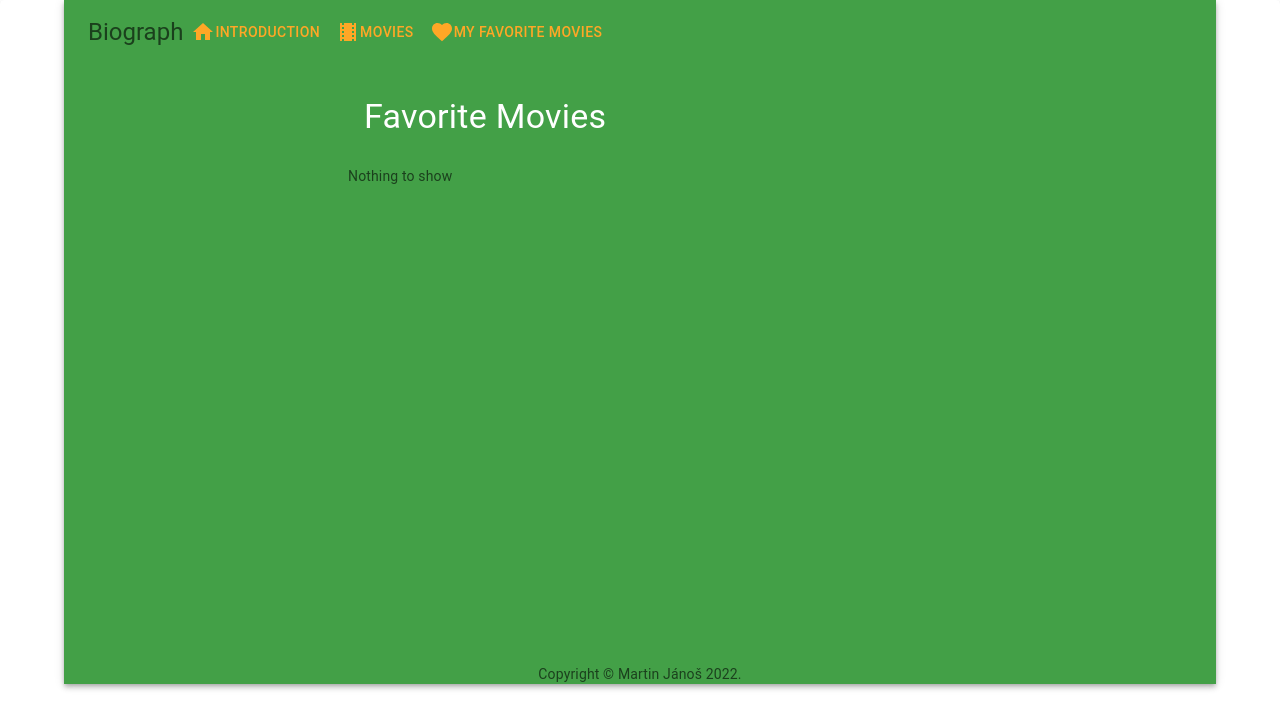
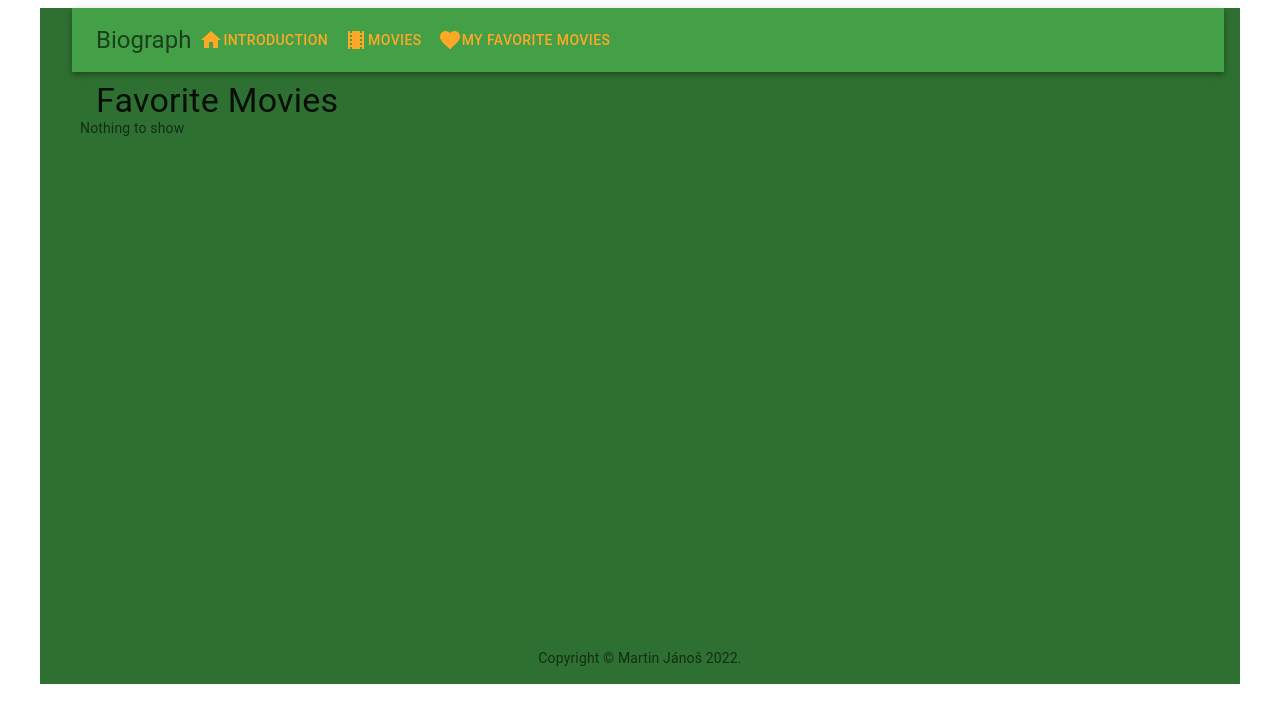
Before and after one commit to tinomar/biograph, a React (Create React App) app: page /movies/favorites in a window 1280 px wide. Shown: the top 728 px of the page. Built offline with nearby package versions, Linux system fonts and the light colour scheme.

Commit message:
Refactor layout

```diff
--- a/src/index.tsx
+++ b/src/index.tsx
@@ -1,7 +1,6 @@
 import React from 'react';
 import ReactDOM from 'react-dom/client';
 import { BrowserRouter, Routes, Route } from "react-router-dom";
-import { Paper, Container } from '@mui/material';
 import { ThemeProvider } from '@mui/material/styles';
 import './index.css';
 import NoPage from './pages/NoPage';
@@ -9,7 +8,7 @@ import MovieSearch from './pages/MovieSearch';
 import MovieDetails from './pages/MovieDetails';
 import MovieFavorites from './pages/MovieFavorites';
 import reportWebVitals from './reportWebVitals';
-import Header from './pages/Header';
+import Wrapper from './pages/Wrapper';
 import App from './App';
 import theme from './theme';
 
@@ -23,12 +22,10 @@ root.render(
   <React.StrictMode>
     <Provider store={store}>
       <ThemeProvider theme={theme}>
-        <Paper style={{ height: "200vh" }}>
-          <Container>
         <BrowserRouter>
           <Routes>
             <Route path="/" element={<App />} />
-                <Route path="/movies" element={<Header />}>
+            <Route path="/movies" element={<Wrapper />}>
               <Route index element={<MovieSearch />} />
               <Route path="favorites" element={<MovieFavorites />} />
               <Route path=":movieId" element={<MovieDetails />} />
@@ -36,8 +33,6 @@ root.render(
             </Route>
           </Routes>
         </BrowserRouter>
-          </Container>
-        </Paper>
       </ThemeProvider>
     </Provider>
   </React.StrictMode>
--- a/src/pages/Header.tsx
+++ /dev/null
@@ -1,59 +0,0 @@
-import React from 'react';
-import {
-  Link as RouterLink,
-  Outlet,
-} from 'react-router-dom';
-import { AppBar, Button, Toolbar, CssBaseline, Typography } from '@mui/material';
-import LocalMoviesIcon from '@mui/icons-material/LocalMovies';
-import FavoriteIcon from '@mui/icons-material/Favorite';
-import HomeIcon from '@mui/icons-material/Home';
-
-function Header() {
-
-  return (
-    <AppBar position="static">
-      <CssBaseline />
-      <Toolbar>
-        <Typography variant="h5" component="p" color="textSecondary">
-          Biograph
-        </Typography>
-        <div style={{ marginRight: "2rem" }}>
-          <Button
-            color="secondary"
-            variant="text"
-            component={RouterLink}
-            to="/"
-          >
-            <HomeIcon />
-            Introduction
-          </Button>
-          <Button
-            color="secondary"
-            variant="text"
-            component={RouterLink}
-            to="/movies"
-          >
-            <LocalMoviesIcon />
-            Movies
-          </Button>
-          <Button
-            color="secondary"
-            variant="text"
-            component={RouterLink}
-            to="/movies/favorites"
-          >
-            <FavoriteIcon />
-            My Favorite Movies
-          </Button>
-        </div>
-      </Toolbar>
-      <Outlet />
-      <Typography variant="body2" color="text.secondary" align="center">
-        {'Copyright © Martin Jánoš '}
-        {new Date().getFullYear()}.
-      </Typography>
-    </AppBar>
-  );
-}
-
-export default Header;
--- a/src/pages/MovieDetails.tsx
+++ b/src/pages/MovieDetails.tsx
@@ -68,8 +68,7 @@ function MovieDetails() {
   };
 
   return (
-    <div className="MovieDetails">
-      <Container maxWidth="md" sx={{ pt: 2, pb: 5 }}>
+    <Container sx={{ height: 560 }}>
       <Typography variant="h4" sx={{ pb: 2 }} component="h1">{movie?.Title}
         {!isInFavorites && <IconButton
           color="secondary"
@@ -188,7 +187,6 @@ function MovieDetails() {
         </Card>
       </TabPanel>
     </Container>
-    </div >
   );
 }
 
--- a/src/pages/MovieFavorites.tsx
+++ b/src/pages/MovieFavorites.tsx
@@ -45,13 +45,12 @@ function MovieFavorites() {
   const navigate = useNavigate();
 
   return (
-    <Container maxWidth="sm" sx={{ minHeight: 600 }}>
-      <Box sx={{ my: 4, overflow: 'scroll' }}>
-        <Typography variant="h4" component="h2" gutterBottom>
-          Favorite Movies
-        </Typography>
-      </Box>
-      <Grid container spacing={2}>
+    <Container sx={{ height: 560 }}>
+      <Typography variant="h4" component="h2" gutterBottom>
+        Favorite Movies
+      </Typography>
+
+      <Grid container spacing={2} sx={{ overflow: 'scroll' }}>
         {favorites.length ? favorites.map((favorite, index) => (
           <Grid item md={3}>
             <MovieCard
--- a/src/pages/MovieSearch.tsx
+++ b/src/pages/MovieSearch.tsx
@@ -2,10 +2,7 @@ import React, { useState } from 'react';
 import { useNavigate } from "react-router-dom";
 import { connect } from "react-redux";
 import { Dispatch } from "redux";
-import Box from '@mui/material/Box';
-import IconButton from '@mui/material/IconButton';
-import InputAdornment from '@mui/material/InputAdornment';
-import TextField from '@mui/material/TextField';
+import { Container, IconButton, InputAdornment, TextField } from '@mui/material';
 import SearchIcon from '@mui/icons-material/Search';
 import { DataGrid, GridColDef, GridRowParams } from '@mui/x-data-grid';
 import { searchMovieRequest } from '../actionCreators/movies';
@@ -38,10 +35,7 @@ function MovieSearch(props: Props) {
   };
 
   return (
-    <Box sx={{
-      '& > :not(style)': { m: 1 }, height: 550,
-      backgroundColor: 'primary.dark',
-    }}>
+    <Container sx={{ height: 560 }}>
       <TextField
         label="Search a movie"
         onChange={inputHandler}
@@ -55,7 +49,7 @@ function MovieSearch(props: Props) {
           )
         }}
       />
-      <div style={{ height: 400, width: '98.5%' }}>
+      <div style={{ height: 400, width: '98.5%', marginTop: 5 }}>
         <DataGrid
           sx={{
             backgroundColor: 'secondary.light',
@@ -73,7 +67,7 @@ function MovieSearch(props: Props) {
           onRowClick={(params: GridRowParams) => navigate(`/movies/${params.id}`)}
         />
       </div>
-    </Box>
+    </Container>
   );
 }
 
--- /dev/null
+++ b/src/pages/Wrapper.tsx
@@ -0,0 +1,64 @@
+import React from 'react';
+import {
+  Link as RouterLink,
+  Outlet,
+} from 'react-router-dom';
+import { AppBar, Container, Button, Toolbar, CssBaseline, Typography } from '@mui/material';
+import LocalMoviesIcon from '@mui/icons-material/LocalMovies';
+import FavoriteIcon from '@mui/icons-material/Favorite';
+import HomeIcon from '@mui/icons-material/Home';
+
+function Wrapper() {
+
+  return (
+    <Container sx={{
+      '& > :not(style)': { m: 1 },
+      backgroundColor: 'primary.dark',
+    }} >
+      <AppBar position="static">
+        <CssBaseline />
+        <Toolbar>
+          <Typography variant="h5" component="p" color="textSecondary">
+            Biograph
+          </Typography>
+          <div style={{ marginRight: "2rem" }}>
+            <Button
+              color="secondary"
+              variant="text"
+              component={RouterLink}
+              to="/"
+            >
+              <HomeIcon />
+              Introduction
+            </Button>
+            <Button
+              color="secondary"
+              variant="text"
+              component={RouterLink}
+              to="/movies"
+            >
+              <LocalMoviesIcon />
+              Movies
+            </Button>
+            <Button
+              color="secondary"
+              variant="text"
+              component={RouterLink}
+              to="/movies/favorites"
+            >
+              <FavoriteIcon />
+              My Favorite Movies
+            </Button>
+          </div>
+        </Toolbar>
+      </AppBar>
+      <Outlet />
+      <Typography sx={{pb:2}} variant="body2" color="text.secondary" align="center">
+        {'Copyright © Martin Jánoš '}
+        {new Date().getFullYear()}.
+      </Typography>
+    </Container>
+  );
+}
+
+export default Wrapper;
```
Lines whose indentation alone changed are shown as unchanged.
